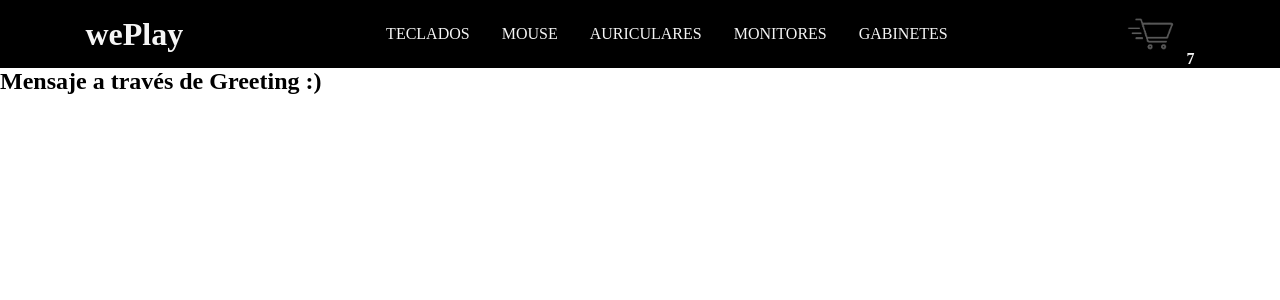
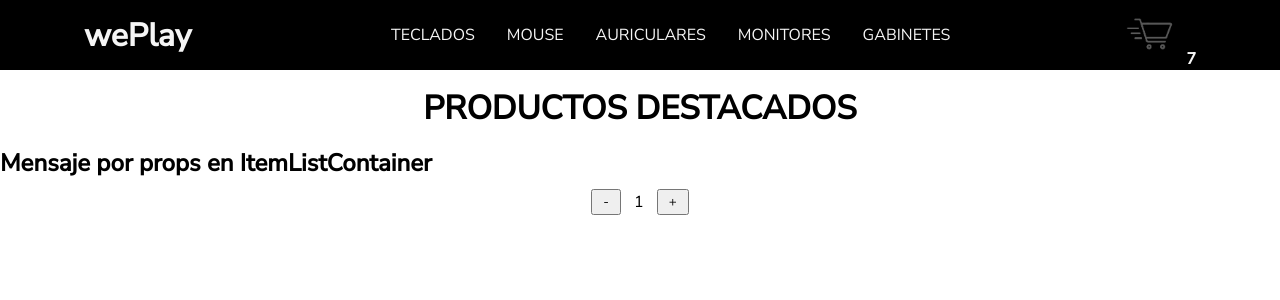
Before and after one commit to ORAlejandro/CoderReactJS43255, a React (Vite) app: page / in a window 1280 px wide. Shown: the top 300 px of the page. Built offline with nearby package versions, Linux system fonts and the light colour scheme.

Commit message:
cambio de title por categoria, nuevo componenete ItemCount, modificaciones de estilo

```diff
--- a/index.html
+++ b/index.html
@@ -4,7 +4,7 @@
     <meta charset="UTF-8" />
     <link rel="icon" type="image/svg+xml" href="/vite.svg" />
     <meta name="viewport" content="width=device-width, initial-scale=1.0" />
-    <title>wePlay | Tienda Online</title>
+    <title>wePlay | Home</title>
   </head>
   <body>
     <div id="root"></div>
--- a/src/App.css
+++ b/src/App.css
@@ -0,0 +1,7 @@
+.primerTitulo {
+    text-align: center;
+    margin-top: 1rem;
+    font-size: 33px;
+    margin-bottom: 1rem;
+    text-transform: uppercase;
+}
--- a/src/App.jsx
+++ b/src/App.jsx
@@ -1,12 +1,15 @@
 import NavBar from "./componentes/NavBar/NavBar"
 import ItemListContainer from "./componentes/ItemListContainer/ItemListContainer"
 import './App.css'
+import ItemCount from "./componentes/ItemCount/ItemCount"
 
 const App = () => {
   return (
     <div className="container-lg">
       <NavBar/>
-      <ItemListContainer greeting = {"Mensaje a través de Greeting :)"}/>
+      <h2 className="primerTitulo">Productos Destacados</h2>
+      <ItemListContainer greeting = {"Mensaje por props en ItemListContainer"}/>
+      <ItemCount stock={15} inicial={1}/>
     </div>
   )
 }
--- /dev/null
+++ b/src/componentes/ItemCount/ItemCount.css
@@ -0,0 +1,21 @@
+.flexContador {
+    display: flex;
+    align-items: center;
+    justify-content: center;
+}
+
+.botonDisminuir {
+    margin-top: 10px;
+    margin-right: 13px;
+    padding: 2px 10px;
+}
+
+.botonIncrementar {
+    margin-top: 10px;
+    margin-left: 13px;
+    padding: 2px 10px;
+}
+
+.contadorEstilo {
+    margin-top: 10px;
+}
--- /dev/null
+++ b/src/componentes/ItemCount/ItemCount.jsx
@@ -0,0 +1,27 @@
+import { useState } from "react"
+import './ItemCount.css'
+
+const ItemCount = ({stock, inicial}) => {
+    const [contador, setContador] = useState(inicial)
+
+    const incrementarContador = () => {
+        if(contador < stock) {
+            setContador(contador + 1);
+        }
+    }
+
+    const disminuirContador = () => {
+        if(contador > inicial) {
+            setContador(contador - 1);
+        }
+    }
+  return (
+    <div className="flexContador">
+        <button className="botonDisminuir" onClick={disminuirContador}> - </button>
+        <p className="contadorEstilo"> {contador} </p>
+        <button className="botonIncrementar" onClick={incrementarContador}> + </button>
+    </div>
+  )
+}
+
+export default ItemCount
--- a/src/componentes/NavBar/NavBar.css
+++ b/src/componentes/NavBar/NavBar.css
@@ -12,6 +12,7 @@
 .wePlay {
     font-size: 2rem;
     color: whitesmoke;
+    cursor: pointer;
 }
 
 ul {
--- a/src/componentes/NavBar/NavBar.jsx
+++ b/src/componentes/NavBar/NavBar.jsx
@@ -1,19 +1,30 @@
+import { useState, useEffect } from 'react'
 import CartWidget from '../CartWidget/CartWidget'
 import './NavBar.css'
 
 const NavBar = () => {
+    const [categoria, setCategoria] = useState("Home");
+
+    useEffect( () => {
+        document.title = `wePlay | ${categoria}`
+    }, [categoria])
+
+    const handleClick = (categoria) => {
+        setCategoria(categoria);
+    }
+
     return (
         <header>
             <nav className='flexNavBar'>
                 <div className='flexDivBar'>
-                    <h1 className='wePlay'>wePlay</h1>
+                    <h1 onClick={ () => handleClick("Home")} className='wePlay'>wePlay</h1>
                     <div>
                         <ul>
-                            <li>Teclados</li>
-                            <li>Mouse</li>
-                            <li>Auriculares</li>
-                            <li>Monitores</li>
-                            <li>Gabinetes</li>
+                            <li onClick={ () => handleClick("Teclados")}>Teclados</li>
+                            <li onClick={ () => handleClick("Mouse")}>Mouse</li>
+                            <li onClick={ () => handleClick("Auriculares")}>Auriculares</li>
+                            <li onClick={ () => handleClick("Monitores")}>Monitores</li>
+                            <li onClick={ () => handleClick("Gabinetes")}>Gabinetes</li>
                         </ul>
                     </div>
                     <CartWidget/>
--- a/src/index.css
+++ b/src/index.css
@@ -1,6 +1,9 @@
+@import url('https://fonts.googleapis.com/css2?family=Nunito+Sans:wght@200;300;400;500&display=swap');
+
 * {
     padding: 0;
     margin: 0;
+    font-family: 'Nunito Sans', sans-serif;
 }
 
 body {
```
